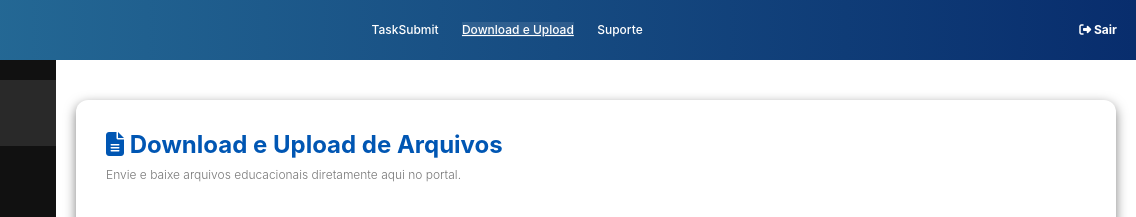
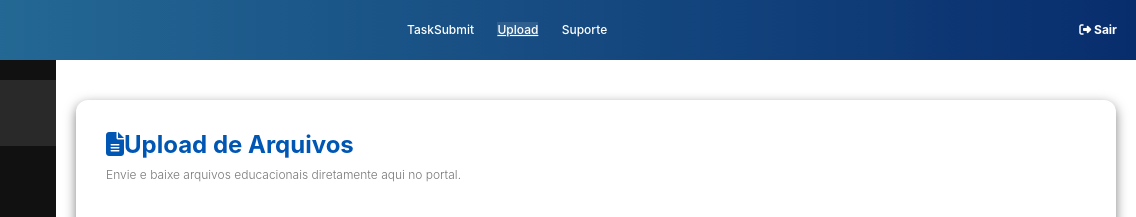
Before and after one commit to LeandroTakafaz/TaskSubmit, a website: page public/TeladeProfessor/submit.html in a window 1280 px wide. Shown: the top 217 px of the page, 144-1280 px from the left. Drawn offline with Linux system fonts and the light colour scheme.

Commit message:
Mudança de nome

```diff
--- a/public/TeladeProfessor/download_upload.html
+++ b/public/TeladeProfessor/submit.html
@@ -4,7 +4,7 @@
     <meta charset="UTF-8">
     <meta name="viewport" content="width=device-width, initial-scale=1.0">
     <title>Download e Upload - Portal do Professor</title>
-    <link rel="stylesheet" href="./download_upload.css">
+    <link rel="stylesheet" href="./submit.css">
     <link rel="stylesheet" href="./tela.css">
     <!-- Font Awesome CDN -->
     <link rel="stylesheet" href="https://cdnjs.cloudflare.com/ajax/libs/font-awesome/6.5.0/css/all.min.css">
@@ -18,7 +18,7 @@
         </div>
         <nav class="top-menu">
             <a href="#">TaskSubmit</a>
-            <a class="active" href="#">Download e Upload</a>
+            <a class="active" href="#">Upload</a>
             <a href="#">Suporte</a>
         </nav>
         <a class="logout" href="/public/login.html">
@@ -38,7 +38,7 @@
     <!-- Conteúdo principal -->
     <main class="main-content">
         <div class="box">
-            <h1><i class="fas fa-file-alt"></i> Download e Upload de Arquivos</h1>
+            <h1><i class="fas fa-file-alt"></i>Upload de Arquivos</h1>
             <p>Envie e baixe arquivos educacionais diretamente aqui no portal.</p>
 
             <div class="upload-section">
```
Also changed, not shown: public/TeladeProfessor/submit.css (renamed from public/TeladeProfessor/download_upload.css).
